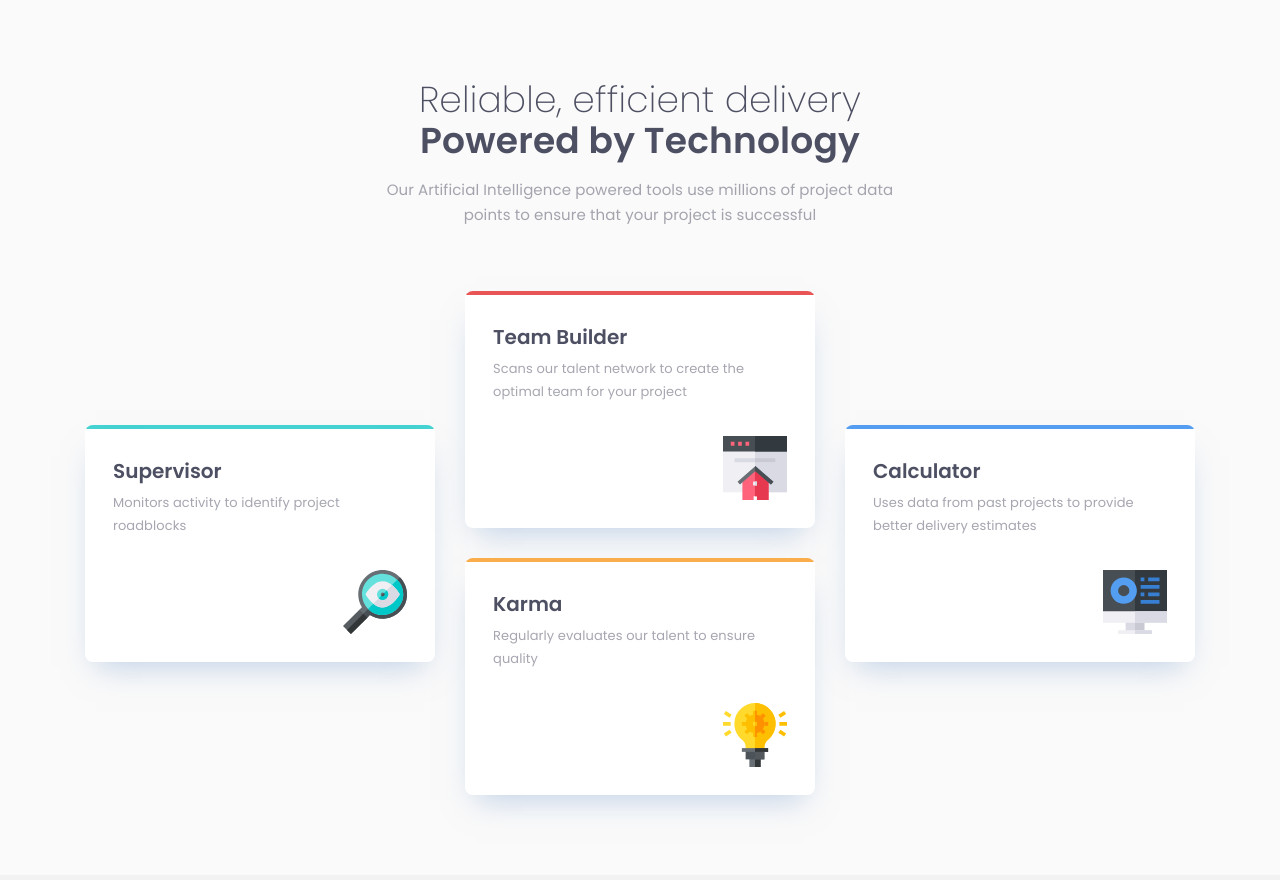
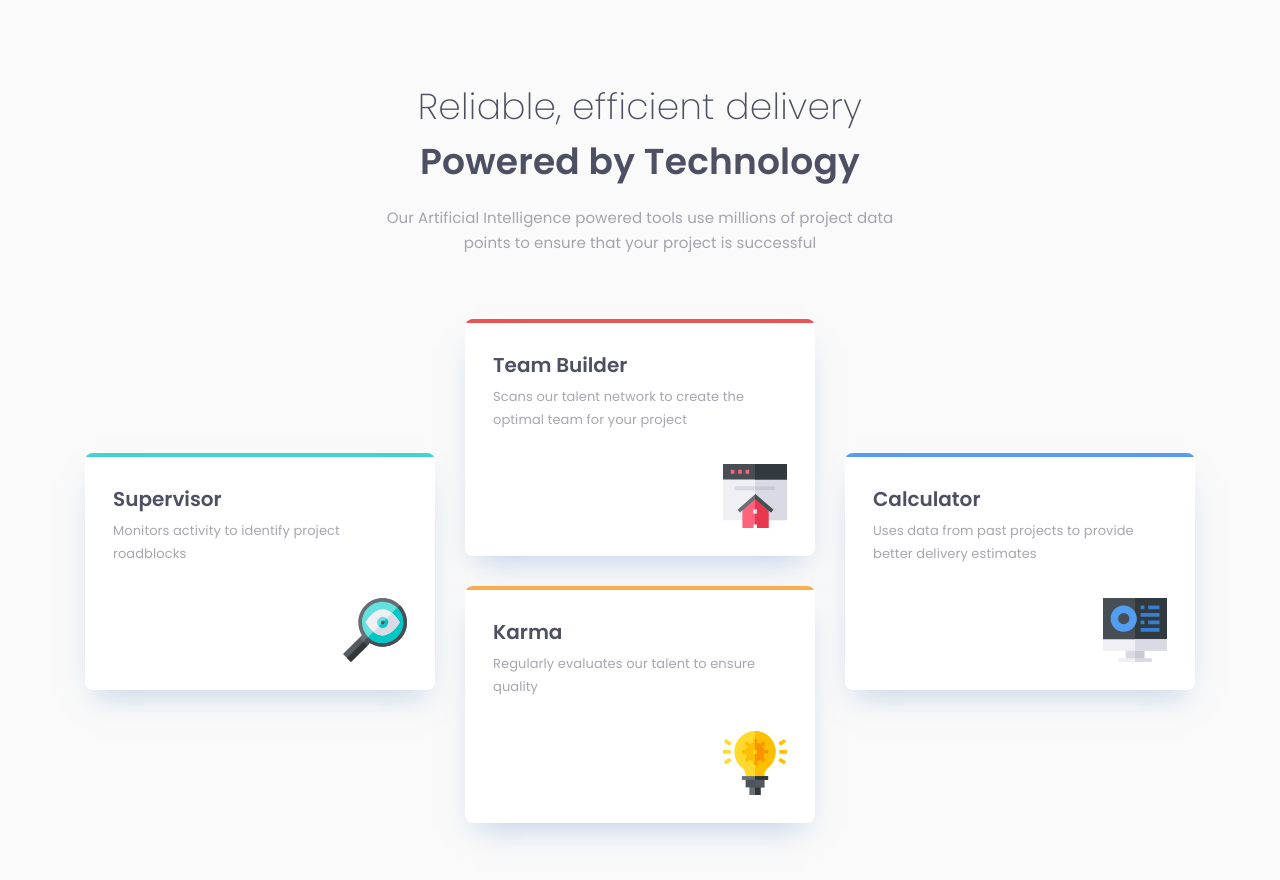
Before and after one commit to DevHussein/four-card-feature-section, a plain HTML site: page index.html in a window 1280 px wide. Shown: the top 880 px of the page. Drawn offline with nearby package versions, Linux system fonts and the light colour scheme.

Commit message:
adjusted the spacing

```diff
--- a/index.html
+++ b/index.html
@@ -52,12 +52,12 @@
       >
         <header>
           <h3
-            class="text-2xl lg:text-4xl font-extralight text-gunmetal tracking-[.0106rem] mb-[.0625rem] lg:-mb[.1875rem]"
+            class="text-[1.5rem] lg:text-[2.25rem] lg:tracking-[.0156rem] font-extralight text-gunmetal tracking-[.0106rem]"
           >
             Reliable, efficient delivery
           </h3>
           <h1
-            class="text-2xl lg:text-4xl font-semibold text-gunmetal tracking-[.0106rem]"
+            class="text-[1.5rem] lg:text-[2.25rem] lg:tacking-[.0156rem] font-semibold text-gunmetal tracking-[.0106rem] mt-[.0625rem] lg:-mt[.1875rem]"
           >
             Powered by Technology
           </h1>
```
